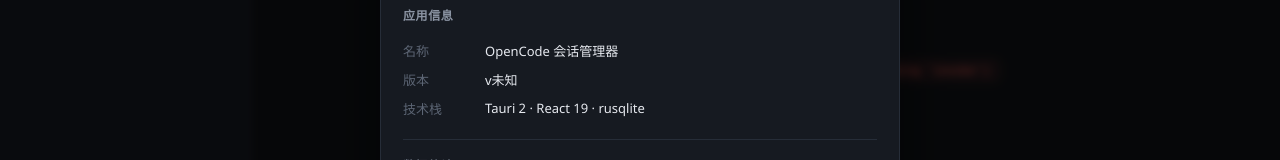
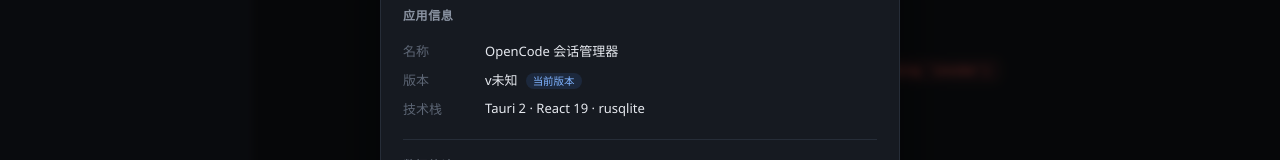
Before and after one commit to laqiumi/opencode-session-manager, a React (Vite) app: page / in a window 1280 px wide. Both pictures are taken after a click on the button "设置". Shown: the part 162-322 px from the top of the page. Built offline with nearby package versions, Linux system fonts and the light colour scheme.

Commit message:
chore: bump version to 0.2.0，设置面板版本标签动态化

```diff
--- a/package.json
+++ b/package.json
@@ -1,7 +1,7 @@
 {
   "name": "opencode-session-manager",
   "private": true,
-  "version": "0.1.0",
+  "version": "0.2.0",
   "type": "module",
   "scripts": {
     "dev": "vite",
--- a/src-tauri/tauri.conf.json
+++ b/src-tauri/tauri.conf.json
@@ -1,7 +1,7 @@
 {
   "$schema": "https://schema.tauri.app/config/2",
   "productName": "opencode-session-manager",
-  "version": "0.1.0",
+  "version": "0.2.0",
   "identifier": "com.tauri-app.opencode-session-manager",
   "build": {
     "beforeDevCommand": "npm run dev",
--- a/src/App.tsx
+++ b/src/App.tsx
@@ -418,9 +418,7 @@
                   <span className="info-label">版本</span>
                   <span className="info-value">
                     v{appVersion || "未知"}
-                    {appVersion === "0.1.0" ? (
-                      <span className="tag model" style={{ marginLeft: 8 }}>当前版本</span>
-                    ) : null}
+                    <span className="tag model" style={{ marginLeft: 8 }}>当前版本</span>
                   </span>
                 </div>
                 <div className="info-row">
```
